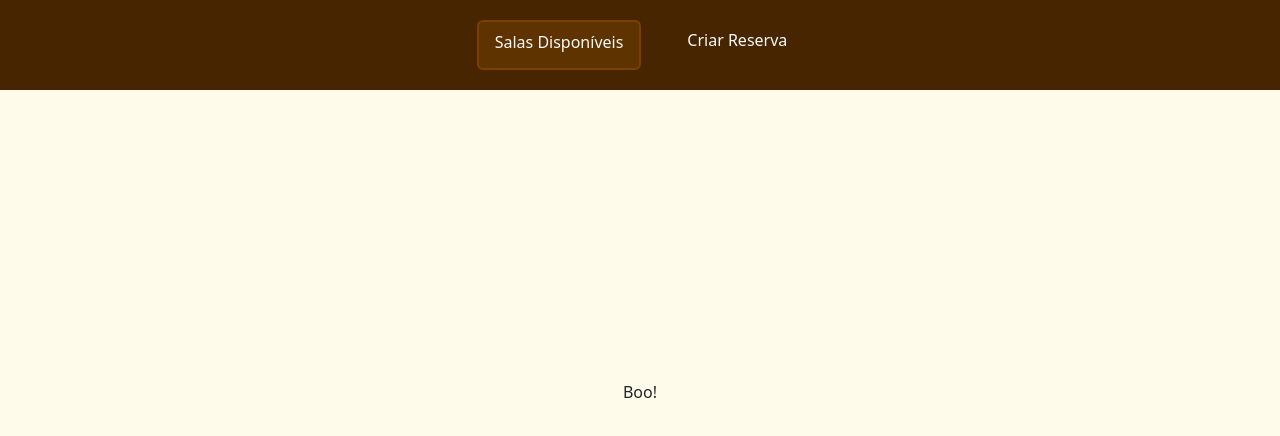
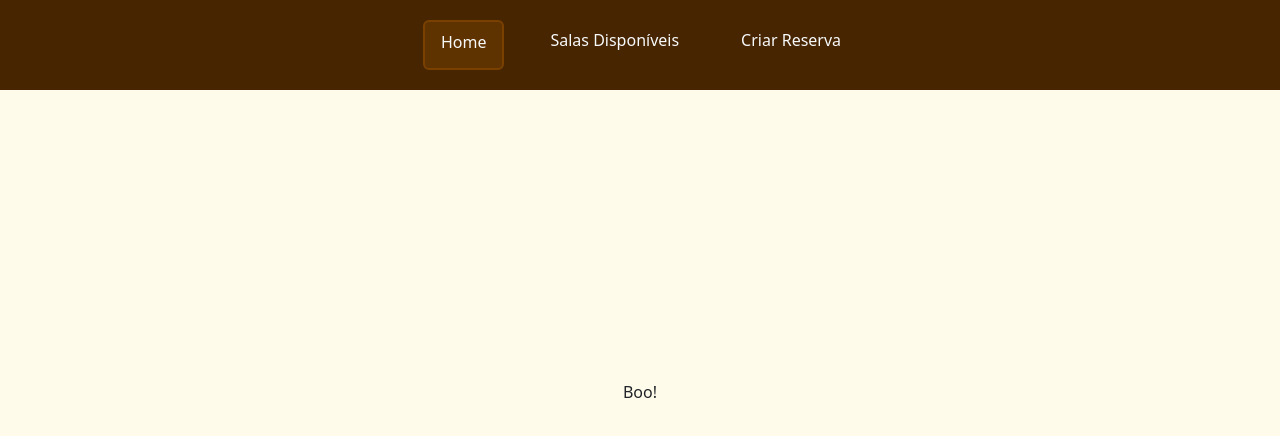
Before and after one commit to Stefany-Campanhoni/agora, a React (Vite) app in the folder app/: page / in a window 1280 px wide. Shown: the top 436 px of the page. Built offline with nearby package versions, Linux system fonts and the light colour scheme.

Commit message:
Prepare routing

```diff
--- a/app/package.json
+++ b/app/package.json
@@ -15,7 +15,8 @@
     "bootstrap": "^5.3.8",
     "react": "^19.1.1",
     "react-bootstrap": "^2.10.10",
-    "react-dom": "^19.1.1"
+    "react-dom": "^19.1.1",
+    "react-router-dom": "^7.9.1"
   },
   "devDependencies": {
     "@eslint/js": "^9.33.0",
--- a/app/src/components/header/Header.tsx
+++ b/app/src/components/header/Header.tsx
@@ -5,10 +5,13 @@ export function Header() {
   return (
     <Nav variant="pills" defaultActiveKey="/home" className="header-nav">
       <Nav.Item>
-        <Nav.Link href="/home" className='nav-link text-light'>Salas Disponíveis</Nav.Link>
+        <Nav.Link eventKey="/home" className='nav-link text-light'>Home</Nav.Link>
       </Nav.Item>
       <Nav.Item>
-        <Nav.Link eventKey="link-1" className='nav-link text-light'>Criar Reserva</Nav.Link>
+        <Nav.Link eventKey="/rooms" className='nav-link text-light'>Salas Disponíveis</Nav.Link>
+      </Nav.Item>
+      <Nav.Item>
+        <Nav.Link eventKey="/rooms/create" className='nav-link text-light'>Criar Reserva</Nav.Link>
       </Nav.Item>
     </Nav>
   );
```
Also changed, not shown: app/src/layouts/BasicLayout.tsx (added, +10 -0 lines), app/src/pages/Home.tsx (added, +9 -0 lines), app/src/pages/RoomForm.tsx (added, +9 -0 lines), app/src/pages/Rooms.tsx (added, +9 -0 lines), 1 other file (tests, documents, lock files or other folders).
